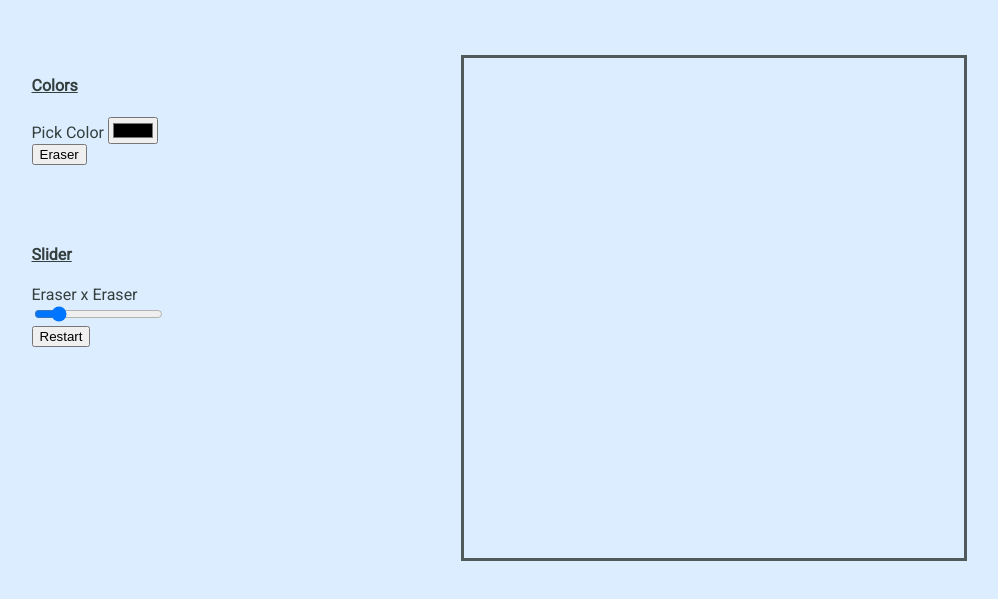
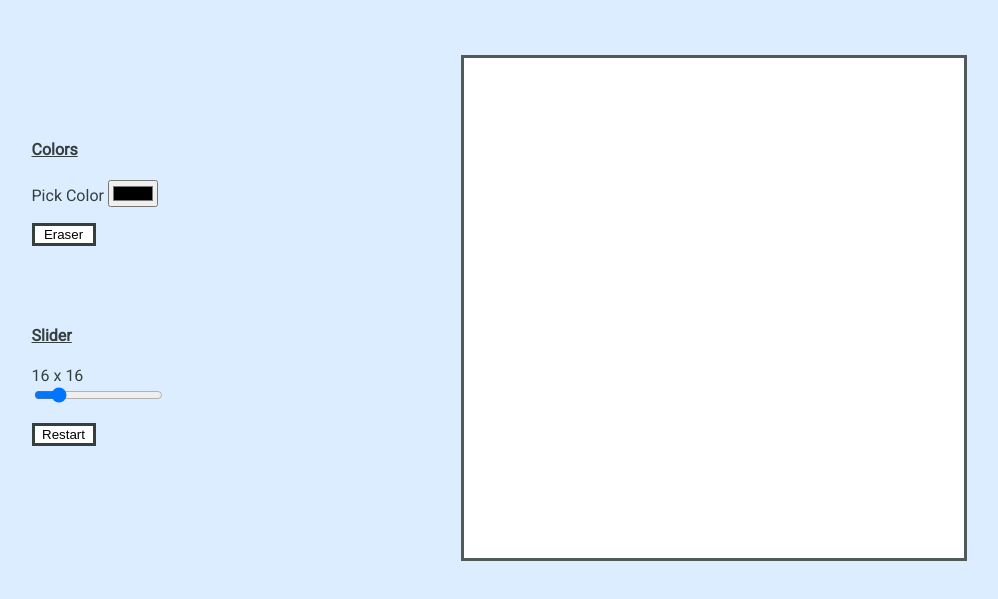
Before and after one commit to DPDivesh/Etch-A-Sketch, a plain HTML site: page index.html in a window 1280 px wide. Shown: the part 143-742 px from the top of the page, without its empty margins (204-1202 px from the left). Drawn offline with Linux system fonts and the light colour scheme.

Commit message:
fixed deletes

```diff
--- a/app.js
+++ b/app.js
@@ -33,6 +33,12 @@ sliderChange = document.getElementById("myRange");
 
 const containerArea = 250000;
 
+function restartSketch(){
+  container = document.querySelector('#pixelSketchContainer');
+  container.innerHTML="";
+  colorValue =document.getElementById("colorPicker").value;
+  gridInitializer();
+}
 
 function getVal(e){
   container = document.querySelector('#pixelSketchContainer');
@@ -51,7 +57,7 @@ function gridInitializer(){
 console.log(document.getElementById("pixelSketchContainer").offsetWidth);
 console.log(containerArea);
   givenValue = document.querySelectorAll("input");
-  givenSquares = givenValue[1].value;
+  givenSquares = givenValue[2].value;
   console.log(givenSquares);
 
   squareDisplay = document.querySelector(".updatingValue");
@@ -71,12 +77,33 @@ computedWidth = Math.sqrt(containerArea/(givenSquares * givenSquares));
       //console.log(i, j);
       square = document.createElement("div");
       square.classList.add("squarePixel");
-      square.style.width =computedWidth +"px" ;
+      square.style.width =computedWidth +"px";
       container.append(square);
-
     }
   }
+  hoverEffect = Array.from(document.querySelectorAll(".squarePixel"));
+  for(let l=0; l<hoverEffect.length;l++ ){
+  hoverEffect[l].addEventListener("mouseover", ()=>{
+  hoverEffect[l].style.backgroundColor=colorValue;
+
+  });
+
+  }
+  //hoverEffect = Array.from(document.querySelectorAll(".squarePixel"));
+  //hoverEffect = document.getElementById("pixelSketchContainer");
+  //console.log(hoverEffect);
+  //console.log(hoverEffect);
 }
 
+console.log(document.getElementById("colorPicker").value)
+
+let colorValue = "#343f3e"
+
+function colorPick(e){
+  colorValue=e;
+  console.log("test");
+  console.log(colorValue);
+  return;
+}
 
 gridInitializer();
--- a/style.css
+++ b/style.css
@@ -10,7 +10,12 @@ font-family: 'Roboto';
 color: #343f3e;
 }
 
-.floatContainer{
+.restartButton{
+  border: solid #343f3e;
+  background-color: white;
+  width: 4rem;
+  align-content: center;
+  margin-top:5%;
 }
 
 .sketchOptions{
@@ -19,6 +24,7 @@ color: #343f3e;
 float: left;
 margin-left: 18%;
 width: 25%;
+margin-top: 5%;
 }
 
 .sketchOptions h4{
@@ -33,6 +39,14 @@ margin-bottom:5rem;
 width: 70%;
 justify-content: space-between;
 align-items: baseline;
+}
+
+.restartButton.Eraser{
+  border: solid #343f3e;
+  margin-top: 5%;
+  width: 4rem;
+  text-align: center;
+  background-color: white;
 }
 
 
@@ -70,8 +84,9 @@ margin-right: 8%;
   background-color: white;
   box-sizing: border-box;
   flex:1 1;
-  border:1px #dcedff;
-  border-style: dashed ridge;
+  transition: all .2s linear;
+  /*border:1px #dcedff;
+  border-style: dashed ridge;*/
 }
 
 .squarePixel::before{
```
